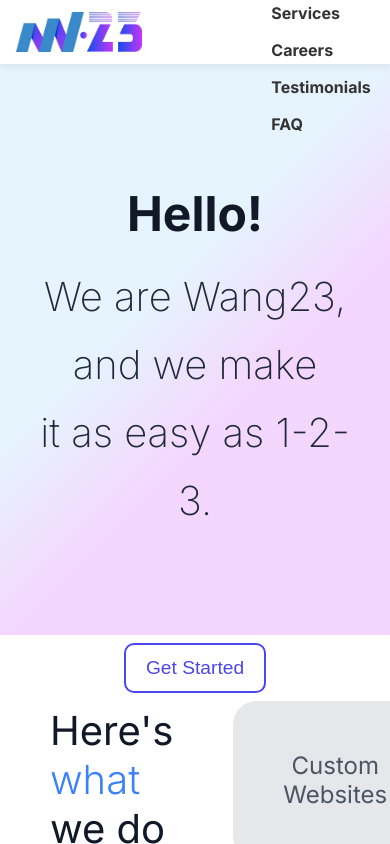
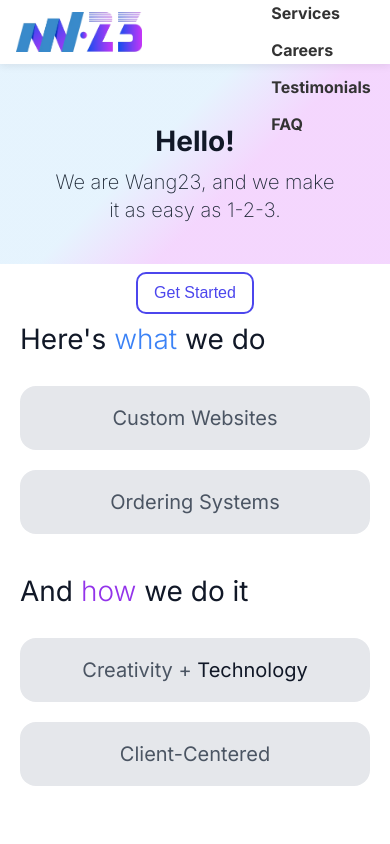
Before and after one commit to ZhengxuWangAndy/Wang23-Website, a React (Vite) app: page / in a window 390 px wide. Built offline with nearby package versions, Linux system fonts and the light colour scheme.

Commit message:
Made all portions of the Home Page Responsive

```diff
--- a/src/styles/Home.css
+++ b/src/styles/Home.css
@@ -40,6 +40,38 @@
   margin-bottom: 0px;
 }
 
+/* Mobile responsive for Hero */
+@media (max-width: 768px) {
+  .hero-content {
+    padding: 80px 20px 60px;
+  }
+
+  .hero-content h1 {
+    font-size: 36px;
+    margin-bottom: 15px;
+  }
+
+  .hero-content p {
+    font-size: 28px;
+  }
+}
+
+@media (max-width: 480px) {
+  .hero-content {
+    padding: 60px 15px 40px;
+  }
+
+  .hero-content h1 {
+    font-size: 28px;
+    margin-bottom: 10px;
+  }
+
+  .hero-content p {
+    font-size: 20px;
+    line-height: 1.4;
+  }
+}
+
 /* Button */
 .cta-button {
   background: transparent;
@@ -61,6 +93,13 @@
   background: #4C46ED;
   color: white;
   transform: scale(1.05);
+}
+
+@media (max-width: 480px) {
+  .cta-button {
+    font-size: 1rem;
+    padding: 10px 16px;
+  }
 }
 
 /* Service Rows */
@@ -85,10 +124,52 @@
   margin-bottom: 0;
 }
 
+/* Mobile responsive for Service Rows */
+@media (max-width: 1024px) {
+  .service-row {
+    grid-template-columns: 1fr;
+    gap: 40px;
+    padding: 0 30px;
+    margin-bottom: 60px;
+  }
+
+  .service-row.reverse {
+    grid-template-columns: 1fr;
+  }
+
+  .service-row.reverse .section-header {
+    order: -1;
+  }
+}
+
+@media (max-width: 768px) {
+  .service-row {
+    padding: 0 20px;
+    gap: 30px;
+    margin-bottom: 40px;
+  }
+
+  .service-row:first-of-type {
+    margin-top: 30px;
+  }
+}
+
 .section-header h2 {
   font-size: 2.5rem;
   font-weight: 400;
   color: #111827;
+}
+
+@media (max-width: 768px) {
+  .section-header h2 {
+    font-size: 2rem;
+  }
+}
+
+@media (max-width: 480px) {
+  .section-header h2 {
+    font-size: 1.75rem;
+  }
 }
 
 .accent-blue {
@@ -107,6 +188,13 @@
   gap: 30px;
 }
 
+@media (max-width: 768px) {
+  .cards-grid {
+    grid-template-columns: 1fr;
+    gap: 20px;
+  }
+}
+
 .card {
   background: #e5e7eb;
   border-radius: 24px;
@@ -119,6 +207,19 @@
   background: #d1d5db;
 }
 
+@media (max-width: 768px) {
+  .card {
+    padding: 30px;
+  }
+}
+
+@media (max-width: 480px) {
+  .card {
+    padding: 20px;
+    border-radius: 16px;
+  }
+}
+
 .card h3 {
   font-size: 1.5rem;
   font-weight: 400;
@@ -128,6 +229,16 @@
 .card p {
   font-size: 1.25rem;
   color: #6b7280;
+}
+
+@media (max-width: 768px) {
+  .card h3 {
+    font-size: 1.25rem;
+  }
+
+  .card p {
+    font-size: 1.1rem;
+  }
 }
 
 .text-gray {
@@ -186,6 +297,83 @@
   font-size: 1.5rem;
   font-weight: 400;
   flex: 1;
+}
+
+/* Mobile responsive for Steps */
+@media (max-width: 1024px) {
+  .steps-content {
+    padding: 40px 30px 80px 30px;
+  }
+
+  .steps-row {
+    grid-template-columns: 1fr;
+    gap: 40px;
+    margin-left: 0;
+  }
+
+  .steps-header h2 {
+    text-align: center;
+    margin-bottom: 20px;
+  }
+}
+
+@media (max-width: 768px) {
+  .steps-content {
+    padding: 30px 20px 60px 20px;
+  }
+
+  .steps-row {
+    gap: 30px;
+  }
+
+  .steps-header h2 {
+    font-size: 2rem;
+  }
+
+  .steps-list {
+    gap: 25px;
+  }
+
+  .step-item {
+    gap: 15px;
+  }
+
+  .step-number {
+    font-size: 1.5rem;
+    min-width: 35px;
+  }
+
+  .step-item h3 {
+    font-size: 1.25rem;
+  }
+}
+
+@media (max-width: 480px) {
+  .steps-content {
+    padding: 20px 15px 40px 15px;
+  }
+
+  .steps-header h2 {
+    font-size: 1.75rem;
+  }
+
+  .steps-list {
+    gap: 20px;
+  }
+
+  .step-item {
+    gap: 10px;
+  }
+
+  .step-number {
+    font-size: 1.25rem;
+    min-width: 30px;
+  }
+
+  .step-item h3 {
+    font-size: 1.1rem;
+    line-height: 1.4;
+  }
 }
 
 .blue {
@@ -266,19 +454,11 @@
   box-shadow: 0 5px 15px rgba(0,0,0,0.2);
   transition: transform 0.3s ease, background 0.3s ease;
   border: none;
-
   cursor: pointer;
-  transition: all 0.3s ease;
   display: block;
   margin: 2% auto;
   position: relative;
   z-index: 10;
-}
-
-.cta-button:hover {
-  background: #4C46ED;
-  color: white;
-  transform: scale(1.05);
 }
 
 /* ============================= */
@@ -407,140 +587,3 @@
     opacity: 0.8;
   }
 }
-/* Service Rows */
-.service-row {
-  display: grid;
-  grid-template-columns: 1fr 2fr;
-  gap: 60px;
-  align-items: center;
-  margin-bottom: 80px;
-  padding: 0 50px 0 50px;
-}
-
-.service-row.reverse {
-  grid-template-columns: 2fr 1fr;
-}
-
-.service-row:first-of-type {
-  margin-top: 40px;
-}
-
-.service-row:last-child {
-  margin-bottom: 0;
-}
-
-.section-header h2 {
-  font-size: 2.5rem;
-  font-weight: 400;
-  color: #111827;
-
-}
-
-.accent-blue {
-  font-weight: 300;
-  color: #3b82f6;
-}
-
-.accent-purple {
-  font-weight: 300;
-  color: #9333ea;
-}
-
-.cards-grid {
-  display: grid;
-  grid-template-columns: 1fr 1fr;
-  gap: 30px;
-}
-
-.card {
-  background: #e5e7eb;
-  border-radius: 24px;
-  padding: 50px;
-  cursor: pointer;
-  text-align: center;
-}
-
-.card:hover {
-  background: #d1d5db;
-}
-
-.card h3 {
-  font-size: 1.5rem;
-  font-weight: 400;
-  color: #4b5563;
-}
-
-.card p {
-  font-size: 1.25rem;
-  color: #6b7280;
-}
-
-.text-gray {
-  color: #4b5563;
-}
-
-.text-bold {
-  color: #111827;
-  font-weight: 400;
-}
-
-/* Steps content */
-.steps-content {
-  padding: 40px 70px 100px 20px;
-}
-
-.steps-row {
-  display: grid;
-  grid-template-columns: 1fr 2fr;
-  gap: 60px;
-  align-items: center;
-  margin-left: 50px;
-}
-
-.steps-header {
-  display: flex;
-  flex-direction: column;
-  justify-content: center;
-}
-
-.steps-header h2 {
-  font-size: 2.5rem;
-  font-weight: 400;
-  color: #111827;
-}
-
-.steps-list {
-  display: flex;
-  flex-direction: column;
-  gap: 35px;
-}
-
-.step-item {
-  display: flex;
-  gap: 20px;
-  align-items: flex-start;
-}
-
-.step-number {
-  font-size: 1.875rem;
-  font-weight: 300;
-  min-width: 45px;
-}
-
-.step-item h3 {
-  font-size: 1.5rem;
-  font-weight: 400;
-  flex: 1;
-}
-
-.blue {
-  color: #3b82f6;
-}
-
-.dark-purple {
-  color: #4f0297;
-}
-
-.purple {
-  color: #9333ea;
-}
```
Also changed, not shown: 1 other file (tests, documents, lock files or other folders).
